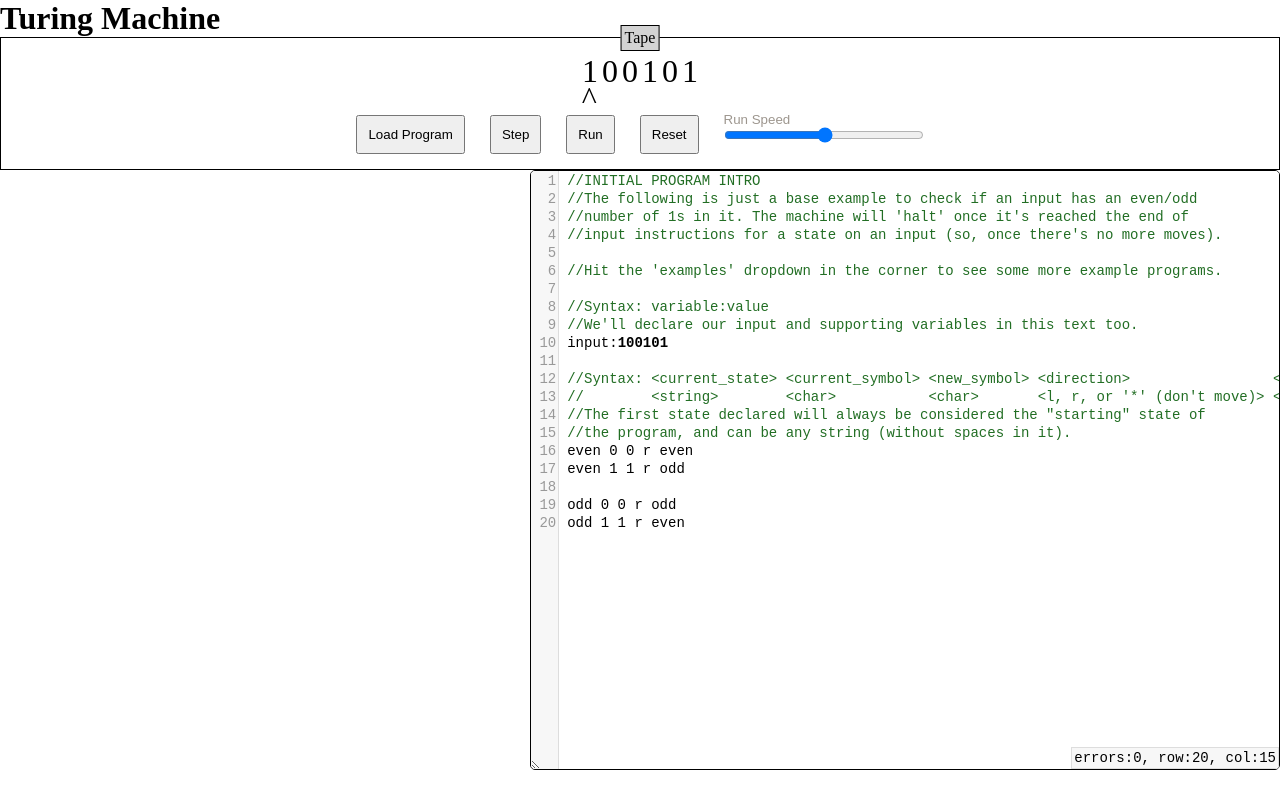
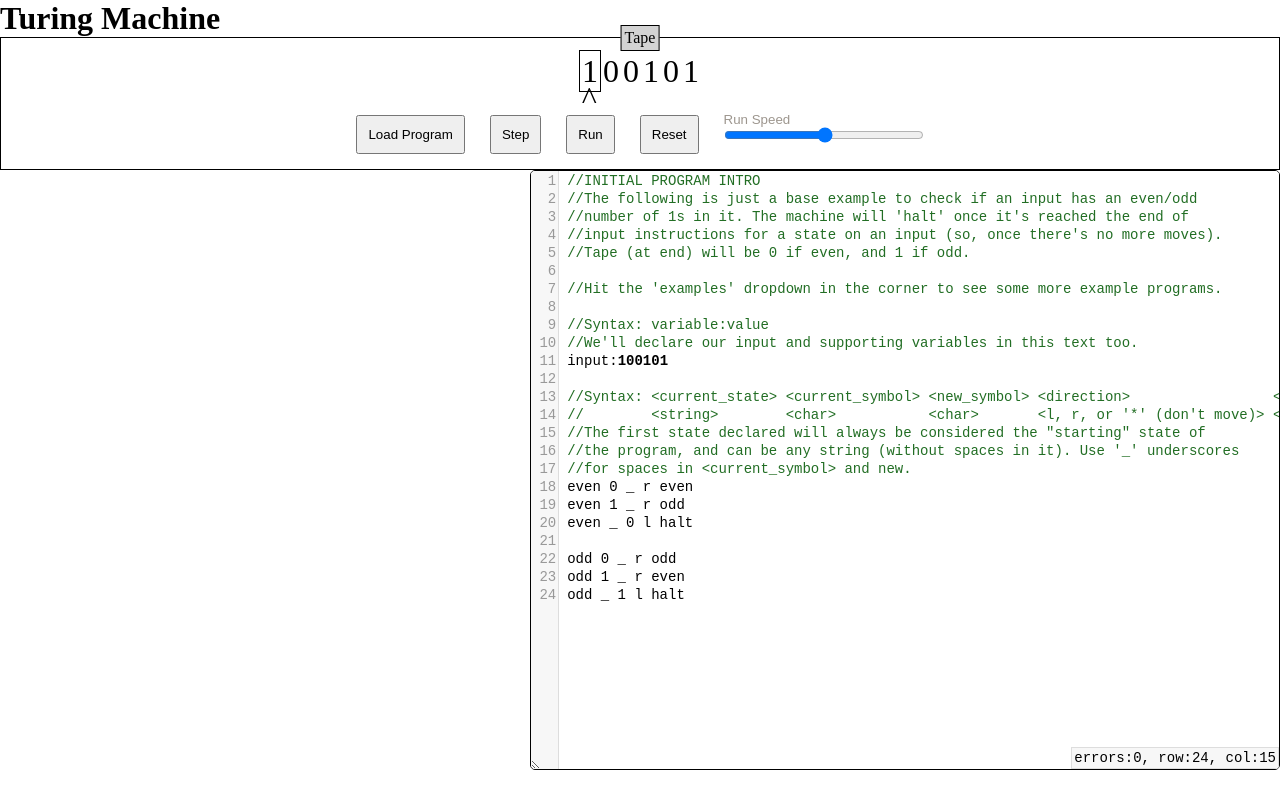
Before and after one commit to Vladimir-Herdman/turing-machine, a React (Vite) app: page / in a window 1280 px wide. Built offline with nearby package versions, Linux system fonts and the light colour scheme.

Commit message:
Reading and executing rules now work, and properly edit tape at same time

```diff
--- a/src/App.tsx
+++ b/src/App.tsx
@@ -14,6 +14,8 @@ function App() {
     input:initialCodeExample.match(/[10]+/)![0],
     headIndex:0,
     code:codeRef,
+    machineDict: {},
+    curState: "",
   });
 
   const onCodeUpdate = (code: string, input: string) => {
--- a/src/components/codeblock/examples-strings.ts
+++ b/src/components/codeblock/examples-strings.ts
@@ -2,6 +2,7 @@ export const initialCodeExample = `//INITIAL PROGRAM INTRO
 //The following is just a base example to check if an input has an even/odd
 //number of 1s in it. The machine will 'halt' once it's reached the end of
 //input instructions for a state on an input (so, once there's no more moves).
+//Tape (at end) will be 0 if even, and 1 if odd.
 
 //Hit the 'examples' dropdown in the corner to see some more example programs.
 
@@ -12,9 +13,12 @@ input:100101
 //Syntax: <current_state> <current_symbol> <new_symbol> <direction>                 <new_state>
 //        <string>        <char>           <char>       <l, r, or '*' (don't move)> <string>
 //The first state declared will always be considered the "starting" state of
-//the program, and can be any string (without spaces in it).
-even 0 0 r even
-even 1 1 r odd
+//the program, and can be any string (without spaces in it). Use '_' underscores
+//for spaces in <current_symbol> and new.
+even 0 _ r even
+even 1 _ r odd
+even _ 0 l halt
 
-odd 0 0 r odd
-odd 1 1 r even`;
+odd 0 _ r odd
+odd 1 _ r even
+odd _ 1 l halt`;
--- a/src/components/tape/Tape.module.css
+++ b/src/components/tape/Tape.module.css
@@ -52,6 +52,11 @@
   font: (--codefont);
   font-size: 32px;
   position: relative;
+  white-space: pre;
+
+  &.active {
+    border: solid black 1px;
+  }
 }
 
 .head {
--- a/src/components/tape/Tape.tsx
+++ b/src/components/tape/Tape.tsx
@@ -3,9 +3,8 @@ import styles from './Tape.module.css'
 
 type MachineDict = Record<string, Record<string, StateMachine>>;
 export type TapeState = {
-  curState?: string;
-  machineDict?: MachineDict;
-  startState?: string;
+  curState: string;
+  machineDict: MachineDict;
   runSpeed: number;
   input: string;
   headIndex: number;
@@ -33,7 +32,7 @@ export default function Tape({ state, setState}: Props) {
         {[...state.input].map((ch, i) => (
           <span
           key={i}
-          className={styles.cell}>
+          className={`${styles.cell} ${i === state.headIndex ? styles.active : ""}`}>
           {ch}
           {i === state.headIndex && (<span className={styles.head}>^</span>)}
           </span>
@@ -44,37 +43,45 @@ export default function Tape({ state, setState}: Props) {
         <button onClick={() => loadCodeIntoStateMachine(state)}>Load Program</button>
         <button onClick={() => step(state, setState)}>Step</button>
         <button>Run</button>
-        <button onClick={() => console.log("TODO - set Reset button method.")}>Reset</button>
+        <button onClick={() => reset()}>Reset</button>
         <input type="range" min="1" max="100" onChange={(v) => setState(s => ({...s, runSpeed:Number(v.target.value)}))} />
       </div>
     </div>
   );
 }
 
+function isEmptyObj(o: any): Boolean {
+  return Object.keys(o).length === 0;
+}
+
 function step(state: TapeState, setState: SetTapeState) {
-  if (!state.machineDict) {
-    const [stateMachineDict, startState] = loadCodeIntoStateMachine(state);
-    setState(s => ({...s,
-      startState:startState,
-      curState:startState,
-      machineDict:stateMachineDict
-    }));
+  let machineDict: MachineDict = state.machineDict;
+  let curState: string = state.curState;
+  if (isEmptyObj(machineDict))
+    [machineDict, curState] = loadCodeIntoStateMachine(state);
+  if (isEmptyObj(machineDict) || curState === "") {
+    console.error("TODO - error reason here.");
+    return;
   }
-  console.log(state);
-  return;
-  if (!state.machineDict || !state.startState || !state.curState) {
-    console.error("TODO - do something here, like throw an error? Input not in state list?");
-    return
+
+  if (curState === "halt") {
+    console.log("TODO - Insert halt/done logic here.");
+    return;
   }
 
   const cursymbol = state.input[state.headIndex];
-  const step = state.machineDict[state.curState][cursymbol];
+  const step = machineDict[curState][cursymbol];
   if (!step) {
-    console.error("TODO - do something here, like throw an error? Input not in state list?");
+    console.error(`No rule found for input '${cursymbol}' in state '${curState}'.`);
+    return;
   }
 
-  const {instructionline, newSymbol, newState, direction} = step;
+  let {instructionline, newSymbol, newState, direction} = step;
+  if (newSymbol === "_")
+    newSymbol = " ";
+
   let newInput: string[], newHeadIndex: number=state.headIndex;
+  console.log("TODO - use instructionline somewhere for highlighting:", instructionline)
 
   newInput = state.input.split("");
   newInput[state.headIndex] = newSymbol;
@@ -88,11 +95,23 @@ function step(state: TapeState, setState: SetTapeState) {
     return;
   }
 
+  if (newHeadIndex >= newInput.length)
+    newInput = [...newInput, " "];
+  if (newHeadIndex <= state.headIndex && newHeadIndex <= 0) {
+    newHeadIndex = 0;
+    newInput = [" ", ...newInput];
+  }
+
   setState(s => ({...s,
     input:newInput.join(""),
     headIndex:newHeadIndex,
     curState:newState,
+    machineDict:machineDict,
   }));
+}
+
+function reset() {
+  console.error("TODO - Make reset work properly.");
 }
 
 //In my head, this dict call will be take input one character at a time and the
@@ -101,23 +120,27 @@ function step(state: TapeState, setState: SetTapeState) {
 //a '0' or a '1'. so call dict[state][input-char], which gets <direction,
 //replacement character, newstate>.
 const instructionPat = /([a-zA-Z0-9_]+) ([a-zA-Z0-9_]) ([a-zA-Z0-9_]) ([lr\*]) ([a-zA-Z0-9_]+)/;
-function loadCodeIntoStateMachine(state: TapeState): [machineDict: MachineDict, startState: string | undefined] {
+function loadCodeIntoStateMachine(state: TapeState): [machineDict: MachineDict, startState: string] {
   if (!state.code.current || state.code.current === "") {
     console.error("No code that can currently be loaded into state machine.");
-    return [{}, undefined];
+    return [{}, ""];
   }
 
   const lines: string[] = state.code.current.split("\n");
   let stateMachineDict: Record<string, Record<string, StateMachine>> = {};
-  let startState: string | undefined;
+  let startState: string = "";
 
   for (let i=0; i<lines.length; i++) {
     const match = lines[i].match(instructionPat);
     if (!match)
       continue;
-    const [, curstate, cursymbol, newsymbol, direction, newstate] = match;
+    let [, curstate, cursymbol, newsymbol, direction, newstate] = match;
 
-    startState ??= curstate;
+    if (startState === "")
+      startState = curstate;
+    if (cursymbol === "_")
+      cursymbol = " ";
+
     (stateMachineDict[curstate] ??= {})[cursymbol] = {
       instructionline: i+1,
       newSymbol: newsymbol,
```
